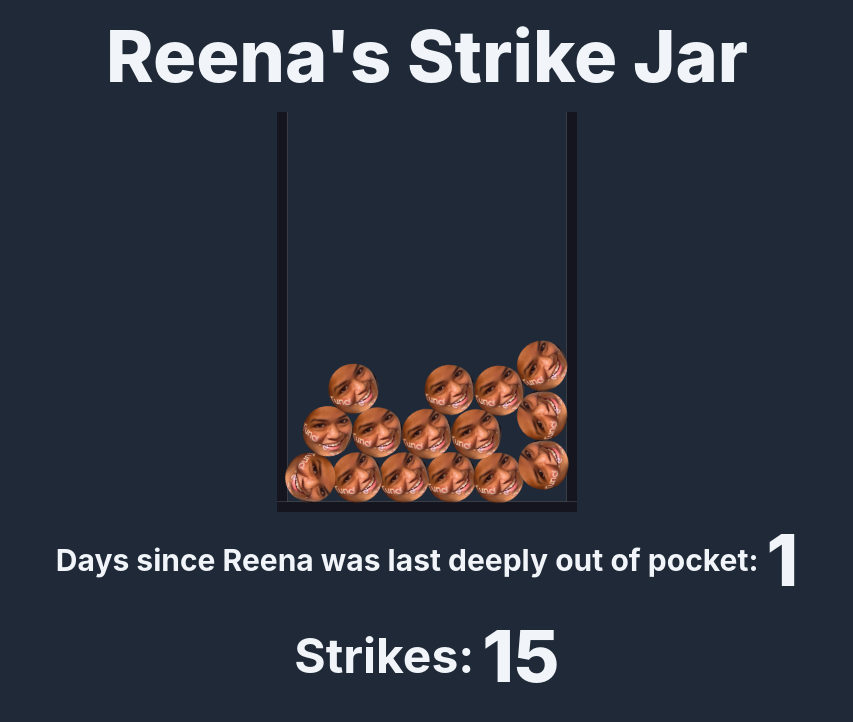
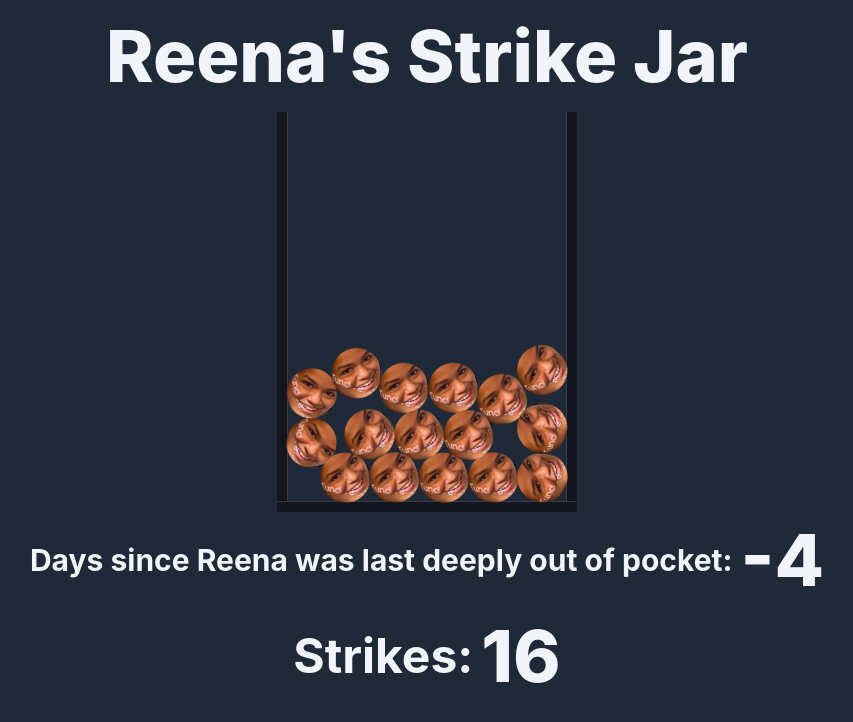
Before and after one commit to calebdinsmore/strike-jar, a React (Create React App) app: page / in a window 1280 px wide. Shown: the top 722 px of the page, without its empty margins (213-1066 px from the left). Built offline with nearby package versions, Linux system fonts and the light colour scheme.

Commit message:
[16] Reena is confident she can land a plane in an emergency

```diff
--- a/src/App.tsx
+++ b/src/App.tsx
@@ -1,8 +1,8 @@
 import "./App.css";
 import { StrikeJar } from "./StrikeJar";
 
-const OUT_OF_POCKET_DATE = new Date("06/15/2023");
-const STRIKES = 15;
+const OUT_OF_POCKET_DATE = new Date("06/20/2023");
+const STRIKES = 16;
 
 function App() {
   const daysSince = Math.floor(
```
